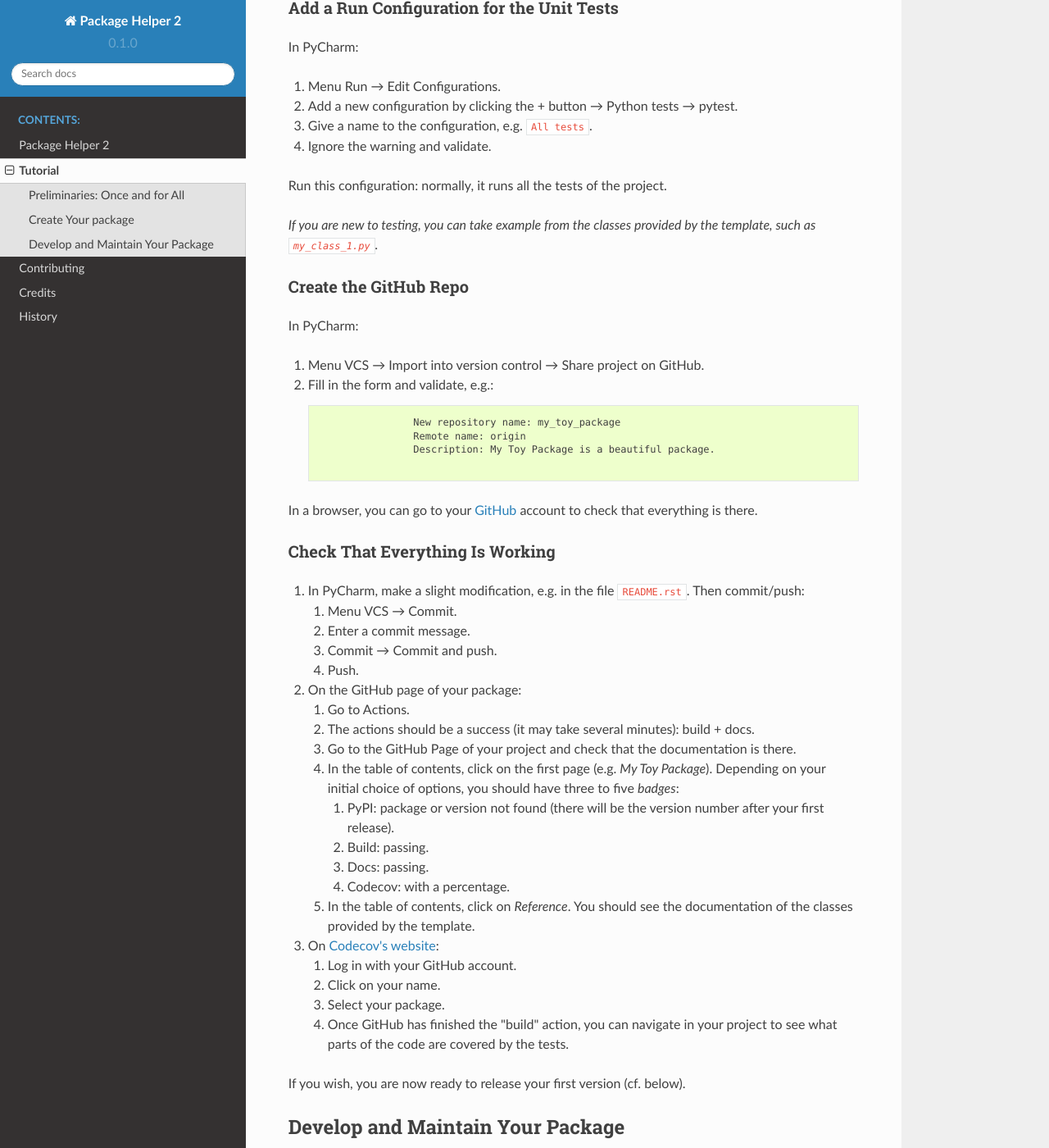
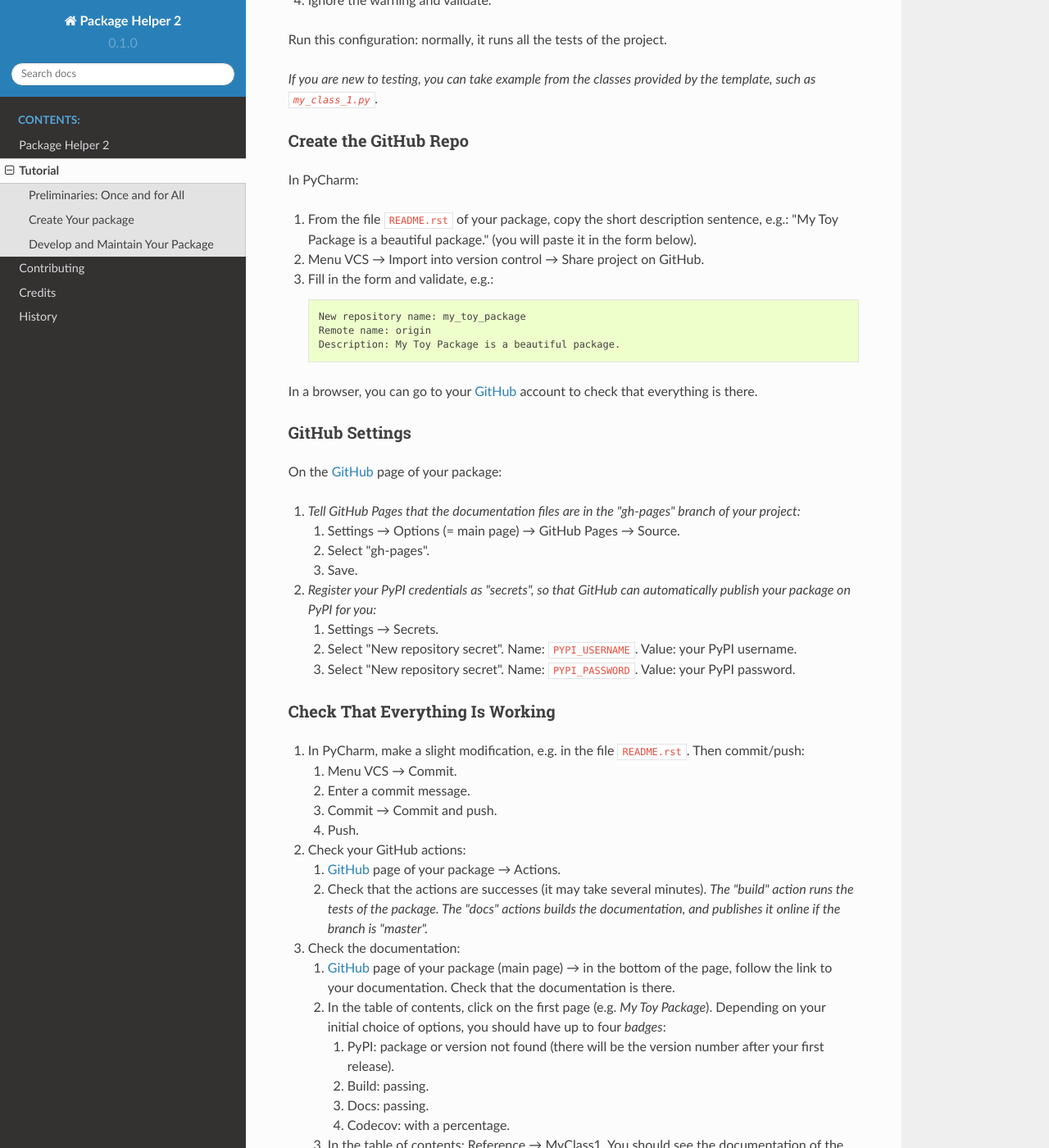
Before and after one commit to francois-durand/package_helper_2, a Sphinx documentation site: the page built from docs/tutorial.rst, in a window 1280 px wide and 1400 px high, scrolled down 4518 px. Shown: the whole window at 82% size. Built offline with Sphinx 7.4.7 and the Read the Docs theme 2.0.0, drawn with Linux system fonts in a browser that asks for light colours; some of the changed text lies outside the part shown.

Commit message:
Update tutorial

```diff
--- a/docs/_static/create_your_package.html
+++ b/docs/_static/create_your_package.html
@@ -24,7 +24,7 @@
                 </code></p></li>
                 <li><p>Answer the questions. Here is an example (some explanations follow):</p>
                     <div class="highlight-default notranslate"><div class="highlight">
-<pre><span class="n">full_name [F. Durand]: François Durand</span>
+<pre><span class="n">full_name [François Durand]: François Durand</span>
 <span class="n">email [fradurand@gmail.com]: fradurand@gmail.com</span>
 <span class="n">github_username [francois-durand]: francois-durand</span>
 <span class="n">project_name [Python Boilerplate]: My Toy Package</span>
@@ -62,7 +62,8 @@
             bit later). For this reason, in all cases, I suggest to answer <em>yes</em>.
         </p></li>
         <li><p><code class="docutils literal notranslate"><span class="pre">use_codecov</span></code>: you use Codecov
-            to assess the coverage of your code by your tests.
+            to assess the coverage of your code by your tests. I suggest answering <em>yes</em> anyway, even if you
+            do not plan to use Codecov for the moment.
         </p></li>
         <li><p><code class="docutils literal notranslate"><span class="pre">Click</span></code>
             and <code class="docutils literal notranslate"><span class="pre">Argparse</span></code> allow you
@@ -115,19 +116,16 @@
         <li class="venv"><p>Ensure that your virtual environment is activated: there should be
             <code class="docutils literal notranslate"><span class="pre">(venv)</span></code> at the beginning of
             the line. If not:</p>
-            <div class="highlight-default notranslate"><div class="highlight"><pre>
-                <span class="n">Windows: venv\Scripts\activate</span>
-                <span class="n">Linux:   source venv/bin/activate</span>
-            </pre></div></div>
+            <div class="highlight-default notranslate"><div class="highlight">
+<pre><span class="n">Windows: venv\Scripts\activate</span>
+<span class="n">Linux:   source venv/bin/activate</span></pre>
+            </div></div>
         </li>
         <li><p>
             <code class="docutils literal notranslate"><span class="pre">pip install -r requirements_dev.txt</span>
             </code>
         </p></li>
     </ol>
-    <p><em>Linux users: if cryptography is already installed with apt-get install, you may need to uninstall it before
-        pip-installing the dev requirements.
-    </em></p>
 </div>
 
 
@@ -137,9 +135,9 @@
         immediately.
     </em></p>
     <p>In PyCharm's terminal, you should still be in the directory of your package. Do:</p>
-    <div class="highlight-default notranslate"><div class="highlight"><pre>
-        <span class="n">python setup.py develop</span>
-    </pre></div>
+    <div class="highlight-default notranslate"><div class="highlight">
+        <pre><span class="n">python setup.py develop</span></pre>
+    </div>
     </div>
 </div>
 
@@ -160,14 +158,9 @@
         <li><p>Output: the “build” directory of your project.</p></li>
         <li><p>OK.</p></li>
     </ol>
-    <p>Run this configuration: you should have a warning “Title underline too short”.</p>
-    <ol class="arabic simple">
-        <li><p>Go to the mentioned file and correct the problem.</p></li>
-        <li><p>Run the configuration again: normally, it generates the documentation.</p></li>
-        <li><p>To check the result, you can open the file
-            <code class="docutils literal notranslate"><span class="pre">build/index.html</span></code>.
-        </p></li>
-    </ol>
+    <p>Run this configuration. To check the result, you can open the file
+        <code class="docutils literal notranslate"><span class="pre">build/index.html</span></code>.
+    </p>
     <p><em>The template contains examples of classes, such as the file
         <code class="docutils literal notranslate"><span class="pre">my_class_1.py</span></code>.
         You can use them as models if you are new to Sphinx documentation.
@@ -197,18 +190,50 @@
     <h3>Create the GitHub Repo</h3>
     <p>In PyCharm:</p>
     <ol class="arabic">
+        <li><p>From the file <code class="docutils literal notranslate"><span class="pre">README.rst</span></code>
+            of your package, copy the short description sentence, e.g.: "My Toy Package is a beautiful package."
+            (you will paste it in the form below).</p></li>
         <li><p>Menu VCS → Import into version control → Share project on GitHub.</p></li>
         <li><p>Fill in the form and validate, e.g.:</p>
-            <div class="highlight-default notranslate"><div class="highlight"><pre>
-                <span class="n">New repository name: my_toy_package</span>
-                <span class="n">Remote name: origin</span>
-                <span class="n">Description: My Toy Package is a beautiful package.</span>
-            </pre></div></div>
+            <div class="highlight-default notranslate"><div class="highlight">
+<pre><span class="n">New repository name: my_toy_package</span>
+<span class="n">Remote name: origin</span>
+<span class="n">Description: My Toy Package is a beautiful package.</span></pre>
+            </div></div>
         </li>
     </ol>
     <p>In a browser, you can go to your <a href="https://github.com">GitHub</a> account to check that everything is
         there.
     </p>
+</div>
+
+
+<div class="github">
+    <h3>GitHub Settings</h3>
+    <p>On the <a href="https://github.com">GitHub</a> page of your package:</p>
+    <ol class="arabic simple">
+        <li><p><em>Tell GitHub Pages that the documentation files are in the "gh-pages" branch of your project:</em></p>
+            <ol class="arabic simple">
+                <li><p>Settings → Options (= main page) → GitHub Pages → Source.</p></li>
+                <li><p>Select "gh-pages".</p></li>
+                <li><p>Save.</p></li>
+            </ol>
+        </li>
+        <li class="pypi"><p><em>Register your PyPI credentials as "secrets", so that GitHub can automatically publish
+            your package on PyPI for you:</em></p>
+            <ol class="arabic simple">
+                <li><p>Settings → Secrets.</p></li>
+                <li><p>Select "New repository secret". Name:
+                    <code class="docutils literal notranslate"><span class="pre">PYPI_USERNAME</span></code>.
+                    Value: your PyPI username.
+                </p></li>
+                <li><p>Select "New repository secret". Name:
+                    <code class="docutils literal notranslate"><span class="pre">PYPI_PASSWORD</span></code>.
+                    Value: your PyPI password.
+                </p></li>
+            </ol>
+        </li>
+    </ol>
 </div>
 
 
@@ -227,13 +252,20 @@
             </ol>
         </li>
 
-        <li><p>On the GitHub page of your package:</p>
+        <li><p>Check your GitHub actions:</p>
             <ol class="arabic simple">
-                <li><p>Go to Actions.</p></li>
-                <li><p>The actions should be a success (it may take several minutes): build + docs.</p></li>
-                <li><p>Go to the GitHub Page of your project and check that the documentation is there.</p></li>
+                <li><p><a href="https://github.com">GitHub</a> page of your package → Actions.</p></li>
+                <li><p>Check that the actions are successes (it may take several minutes). <em>The "build" action
+                    runs the tests of the package. The "docs" actions builds the documentation, and publishes
+                    it online if the branch is "master".</em></p></li>
+            </ol>
+
+        <li><p>Check the documentation:</p>
+            <ol class="arabic simple">
+                <li><p><a href="https://github.com">GitHub</a> page of your package (main page) → in the bottom of the
+                    page, follow the link to your documentation. Check that the documentation is there.</p></li>
                 <li><p>In the table of contents, click on the first page (e.g. <em>My Toy Package</em>). Depending on
-                    your initial choice of options, you should have three to five <em>badges</em>:</p>
+                    your initial choice of options, you should have up to four <em>badges</em>:</p>
                     <ol class="arabic simple">
                         <li class="pypi"><p>PyPI: package or version not found (there will be the version number after
                             your first release).</p></li>
@@ -242,8 +274,8 @@
                         <li class="codecov"><p>Codecov: with a percentage.</p></li>
                     </ol>
                 </li>
-                <li><p>In the table of contents, click on <em>Reference</em>. You should see the documentation of the
-                    classes provided by the template.</p></li>
+                <li><p>In the table of contents: Reference → MyClass1. You should see the documentation of the
+                    first example of class provided by the template.</p></li>
             </ol>
         </li>
 
--- a/docs/_static/during_the_life_of_your_package.html
+++ b/docs/_static/during_the_life_of_your_package.html
@@ -12,7 +12,9 @@
             <code class="docutils literal notranslate"><span class="pre">__init__.py</span></code>
             and in the Reference section of the documentation.
         </p></li>
-        <li><p>Generate the documentation locally in order to check that it is working.</p></li>
+        <li><p>Generate the documentation (in PyCharm and/or with GitHub actions) in order to check that it is
+            working.
+        </p></li>
         <li><p>If you were working on a secondary branch (which is desirable), do what you have to do: pull request to
             master, etc.</p></li>
         <li><p>Ensure that you are now in the <em>master</em> branch.</p></li>
@@ -37,13 +39,12 @@
             </ul>
         </li>
         <li><p>Commit/push.</p></li>
-        <li><p>Check that the documentation compiles on GitHub actions.</p></li>
     </ol>
     <p>On <a href="https://github.com">GitHub's website</a>:</p>
     <ol class="arabic">
         <li><p>Go to “releases”.</p></li>
         <li><p>Select “Draft a new release”.</p></li>
-        <li><p>Add a tag name (e.g. <code class="docutils literal notranslate"><span class="pre">v0.1.0</span></code>)
+        <li><p>Add a tag name (e.g. <code class="docutils literal notranslate"><span class="pre">0.1.0</span></code>)
             and a message (e.g.
             <code class="docutils literal notranslate"><span class="pre">First stable version</span></code>).
         </p></li>
@@ -59,10 +60,10 @@
     <h3>If the Deployment on PyPI Fails...</h3>
     <p><em>Check that the readme will be correctly rendered on PyPI.</em></p>
     <p>In a terminal:</p>
-    <div class="highlight-default notranslate"><div class="highlight"><pre>
-        <span class="n">python setup.py bdist</span>
-        <span class="n">twine check dist/the_name_of_the_file.zip</span>
-    </pre></div></div>
+    <div class="highlight-default notranslate"><div class="highlight">
+<pre><span class="n">python setup.py bdist</span>
+<span class="n">twine check dist/the_name_of_the_file.zip</span></pre>
+    </div></div>
     <p>where <code class="docutils literal notranslate"><span class="pre">the_name_of_the_file</span></code>
         must be replaced by the relevant file name.
     </p>
@@ -79,8 +80,8 @@
         <li><p>In the file <code class="docutils literal notranslate"><span class="pre">__init__.py</span></code>:
             add the shortcut.
         </p></li>
-        <li><p>In the file <code class="docutils literal notranslate"><span class="pre">reference.rst</span></code>:
-            add the auto-documentation.
+        <li><p>In the directory <code class="docutils literal notranslate"><span class="pre">reference</span></code>
+            of the documentation: add the auto-documentation.
         </p></li>
     </ol>
 </div>
```
Also changed, not shown: 1 other file.
